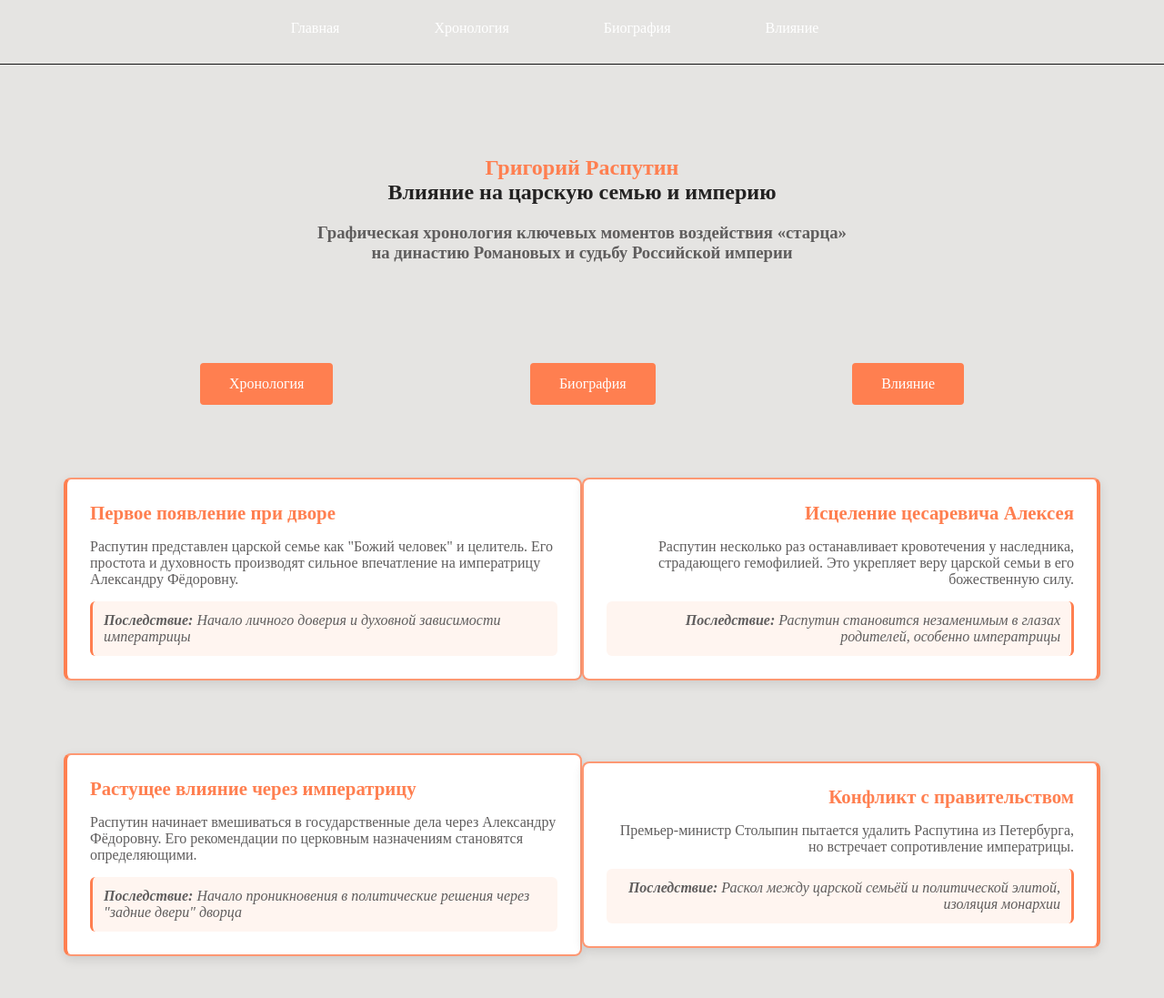
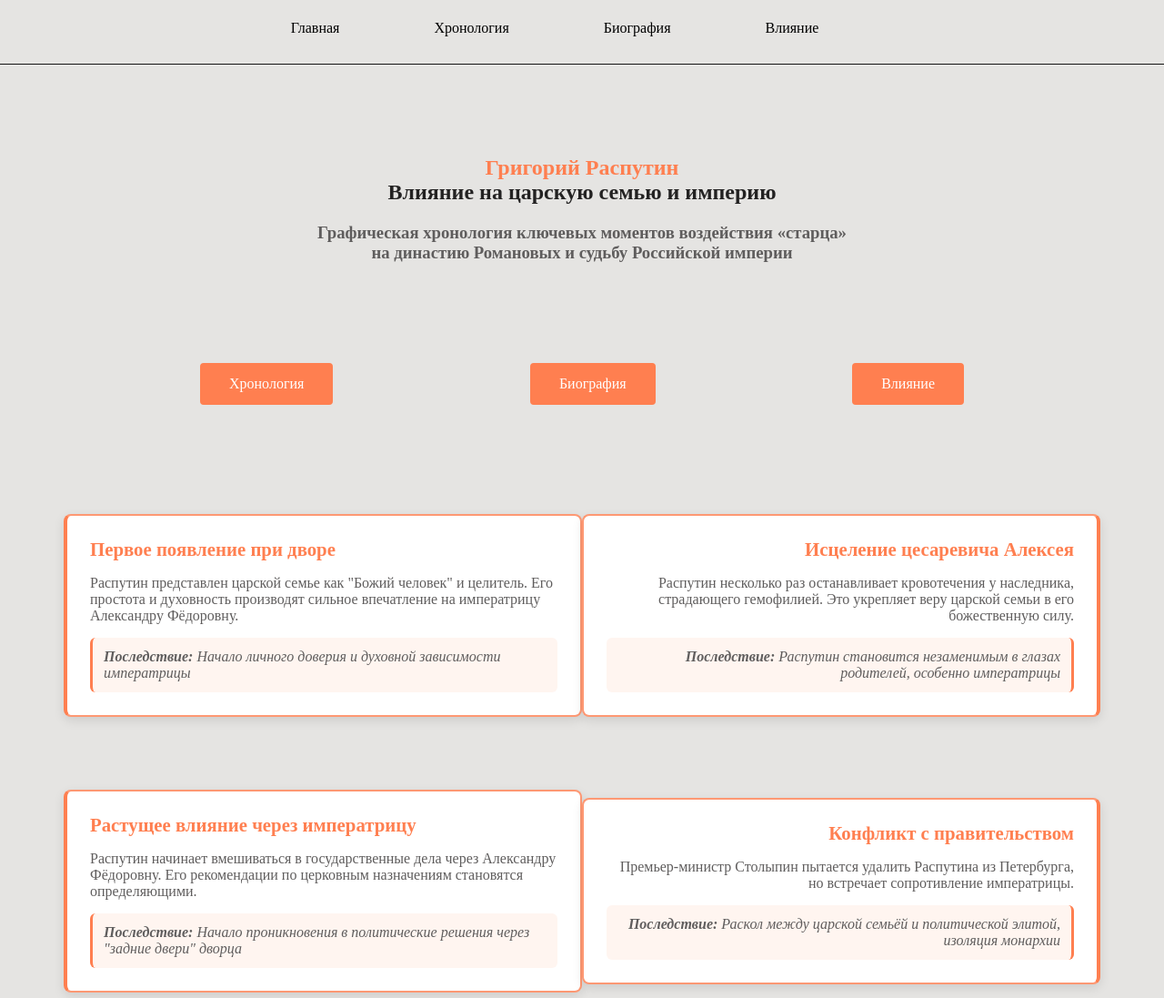
Before and after one commit to saq1rette/cursach, a plain HTML site: page chronology.html in a window 1280 px wide. Shown: the top 1097 px of the page at 91% size. Drawn offline with nearby package versions, Linux system fonts and the light colour scheme.

Commit message:
style.css

```diff
--- a/style.css
+++ b/style.css
@@ -53,7 +53,7 @@
         display: inline;
     }
     a {
-        color: #fff;
+        color: #000000;
         text-decoration: none;
         font-weight: 500;
         text-align: center;
@@ -64,6 +64,12 @@
         padding: 0 0 0 30px;
     }
     .hero-section {
+        padding: 40px 0;
+    }
+    .chronology-section {
+        padding: 40px 0;
+    }
+    .bio-section {
         padding: 40px 0;
     }
     h1, h2, h3, h4 {
```
